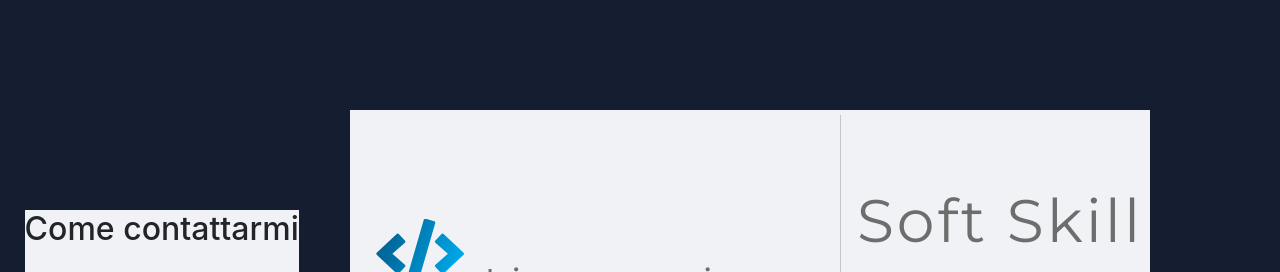
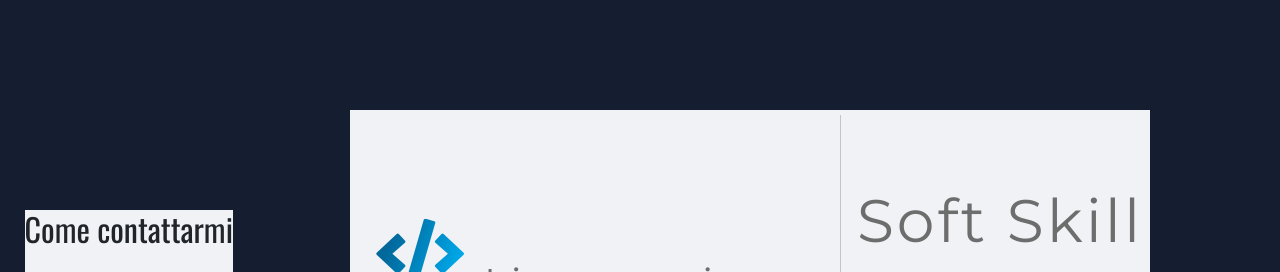
Before and after one commit to CRISSit/cristianocoladarce.github.io, a plain HTML site: page index.html in a window 1280 px wide. Shown: the part 990-1262 px from the top of the page. Drawn offline with nearby package versions, Linux system fonts and the light colour scheme.

Commit message:
Update index.html

```diff
--- a/index.html
+++ b/index.html
@@ -51,7 +51,7 @@
         </div>
      </div>
      <div class="links">
-       <h2>Come contattarmi </h2>
+       <h2 class="contact">Come contattarmi </h2>
       <a href="https://www.linkedin.com/in/cristiano-coladarce-2a3948171/" target="_blank"><i class="fab fa-linkedin">
       </i></a>
       <hr>
```
